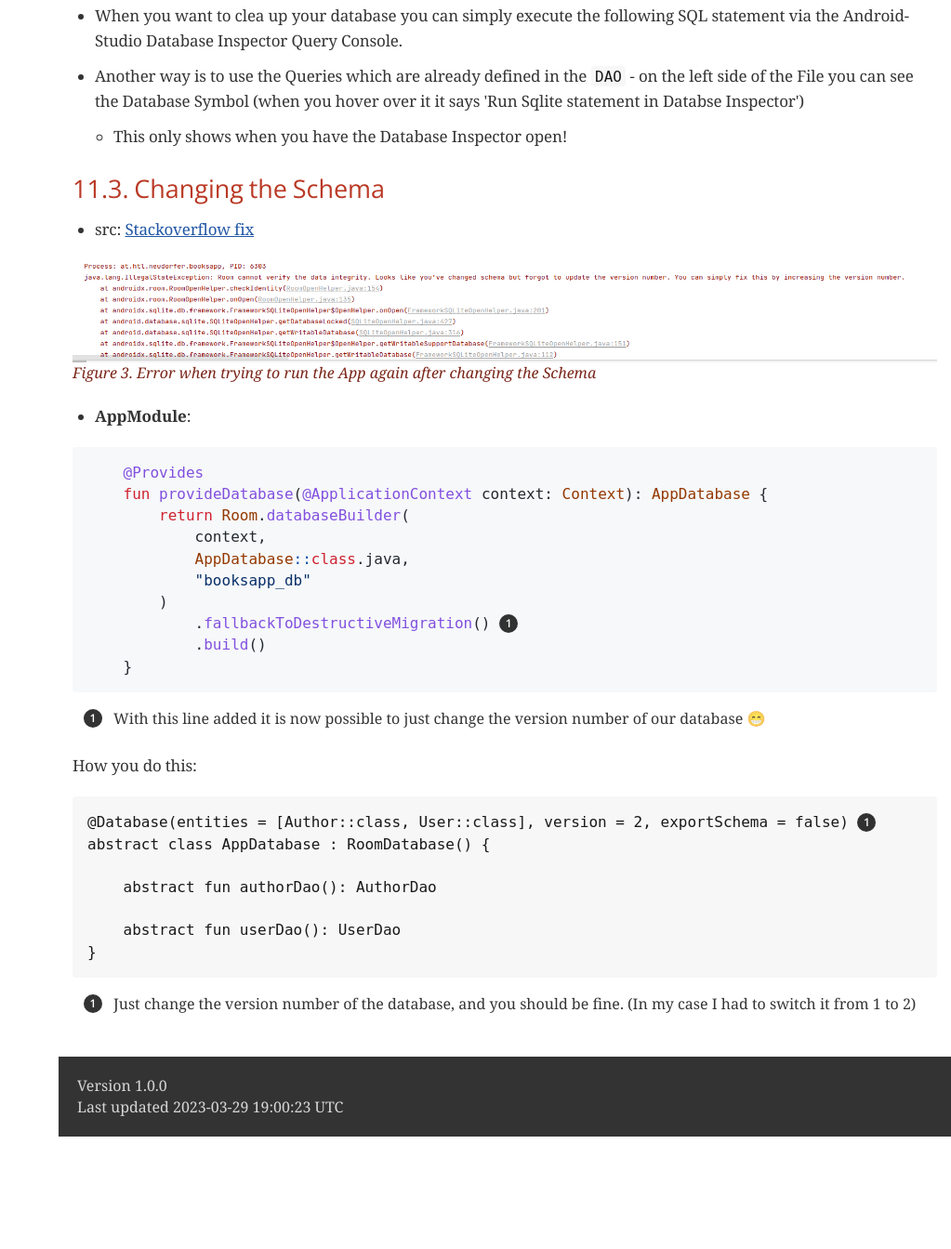
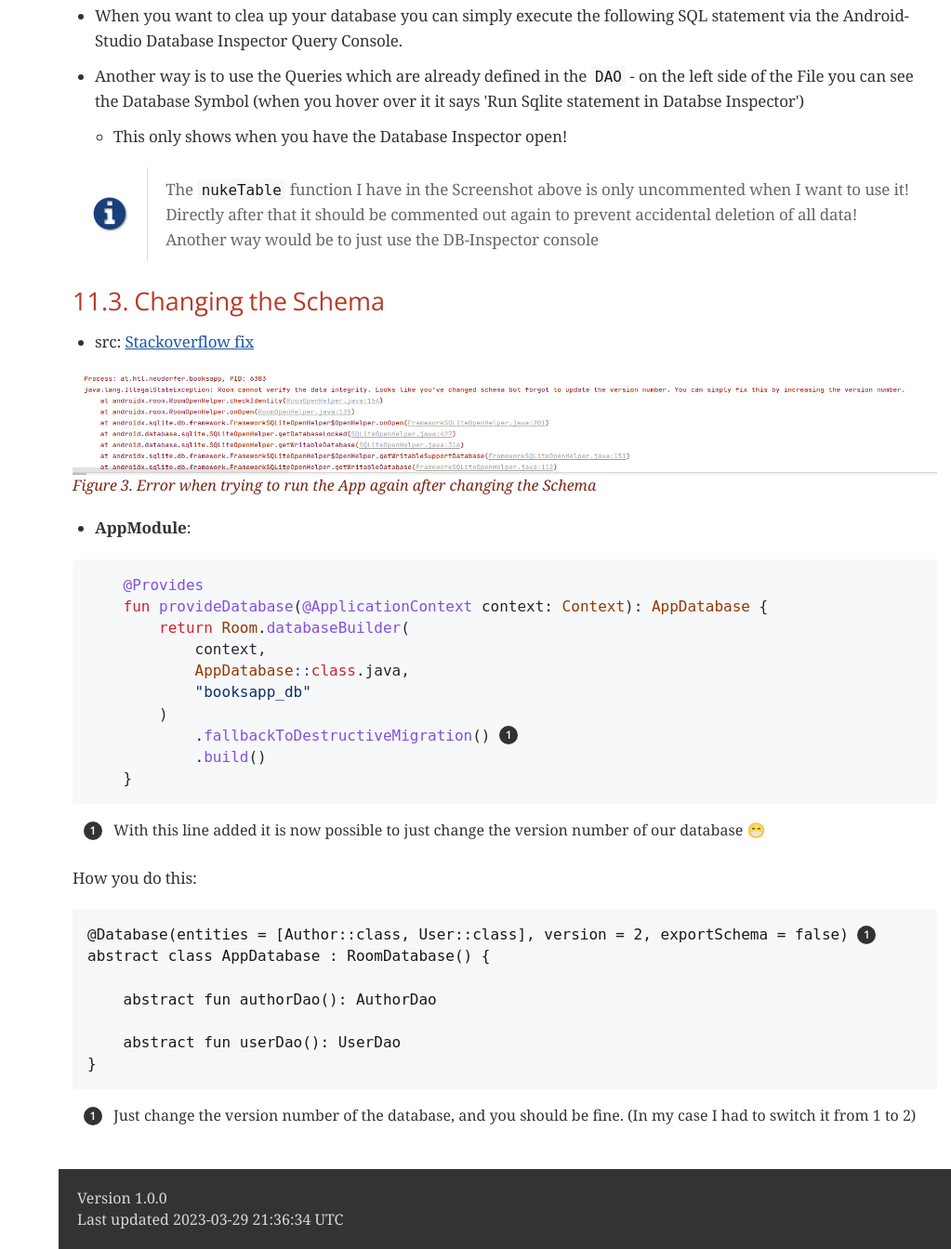
Before and after one commit to 2223-5ahif-nvs/03-lab-android-simple-room-db-microproject-NiklasNeudorfer, a plain HTML site: page guides/roomdb.html in a window 1280 px wide. Shown: the part 10406-11750 px from the top of the page at 93% size, without its empty margins (257-1280 px from the left). Before the commit the page ends 11629 px from the top, so only its background shows below. Drawn offline with nearby package versions, Linux system fonts and the light colour scheme; a web font is replaced by a local one.

Commit message:
Deploying to gh-pages from  @ 0659d38b218255d8553a09017cf2175d0ff965da 🚀

```diff
--- a/guides/roomdb.html
+++ b/guides/roomdb.html
@@ -1297,6 +1297,20 @@ WORK IN PROGRESS
 </li>
 </ul>
 </div>
+<div class="admonitionblock note">
+<table>
+<tr>
+<td class="icon">
+<i class="fa icon-note" title="Note"></i>
+</td>
+<td class="content">
+The <code>nukeTable</code> function I have in the Screenshot above is only uncommented when I want to use it!
+Directly after that it should be commented out again to prevent accidental deletion of all data!
+Another way would be to just use the DB-Inspector console
+</td>
+</tr>
+</table>
+</div>
 </div>
 <div class="sect2">
 <h3 id="_changing_the_schema"><a class="anchor" href="#_changing_the_schema"></a>11.3. Changing the Schema</h3>
@@ -1372,7 +1386,7 @@ abstract class AppDatabase : RoomDatabase() {
 <div id="footer">
 <div id="footer-text">
 Version 1.0.0<br>
-Last updated 2023-03-29 19:00:23 UTC
+Last updated 2023-03-29 21:36:34 UTC
 </div>
 </div>
 </body>
```
Also changed, not shown: guides/guideForTest.html (+1 -1 lines), guides/retrofit.html (+1 -1 lines), index.html (+1 -1 lines), states/state_10_03_2023.html (+1 -1 lines), states/state_14_01_2023.html (+1 -1 lines), states/state_15_12_2022.html (+1 -1 lines), states/state_25_11_2022.html (+1 -1 lines).
